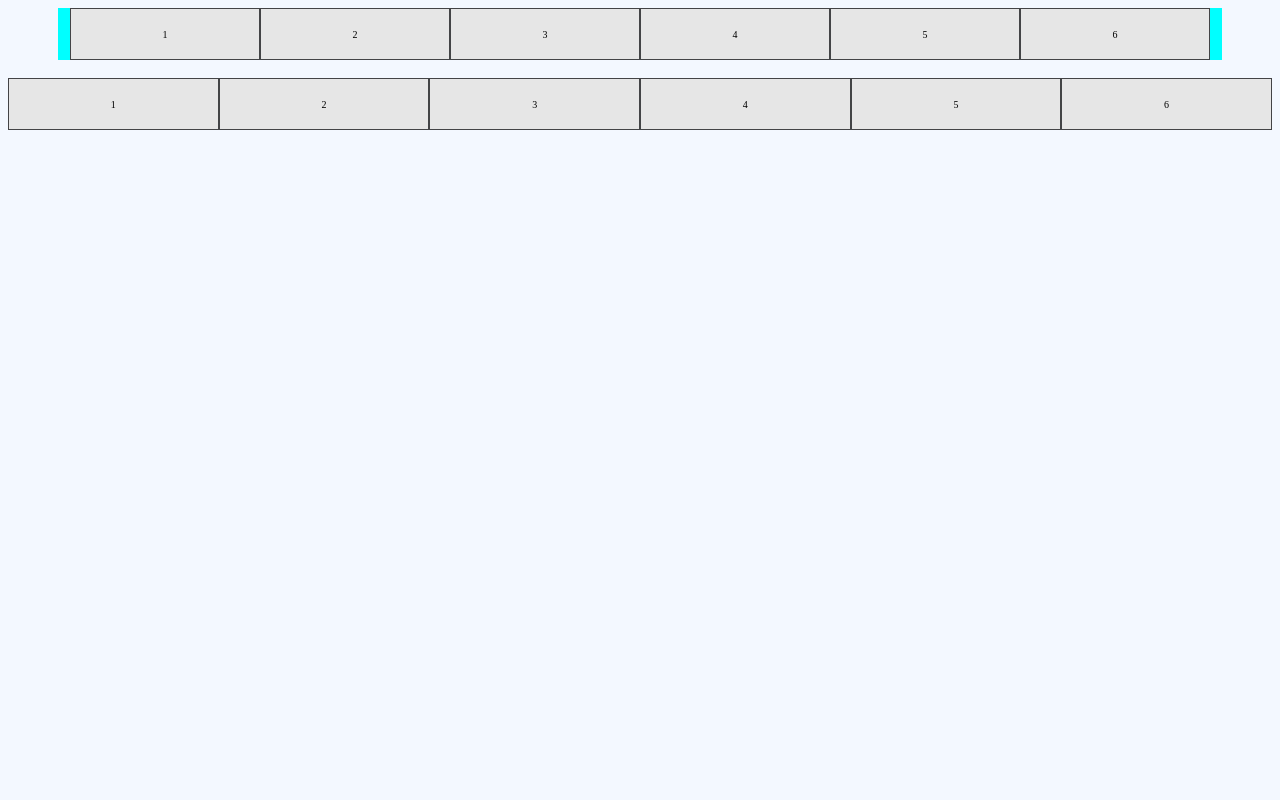
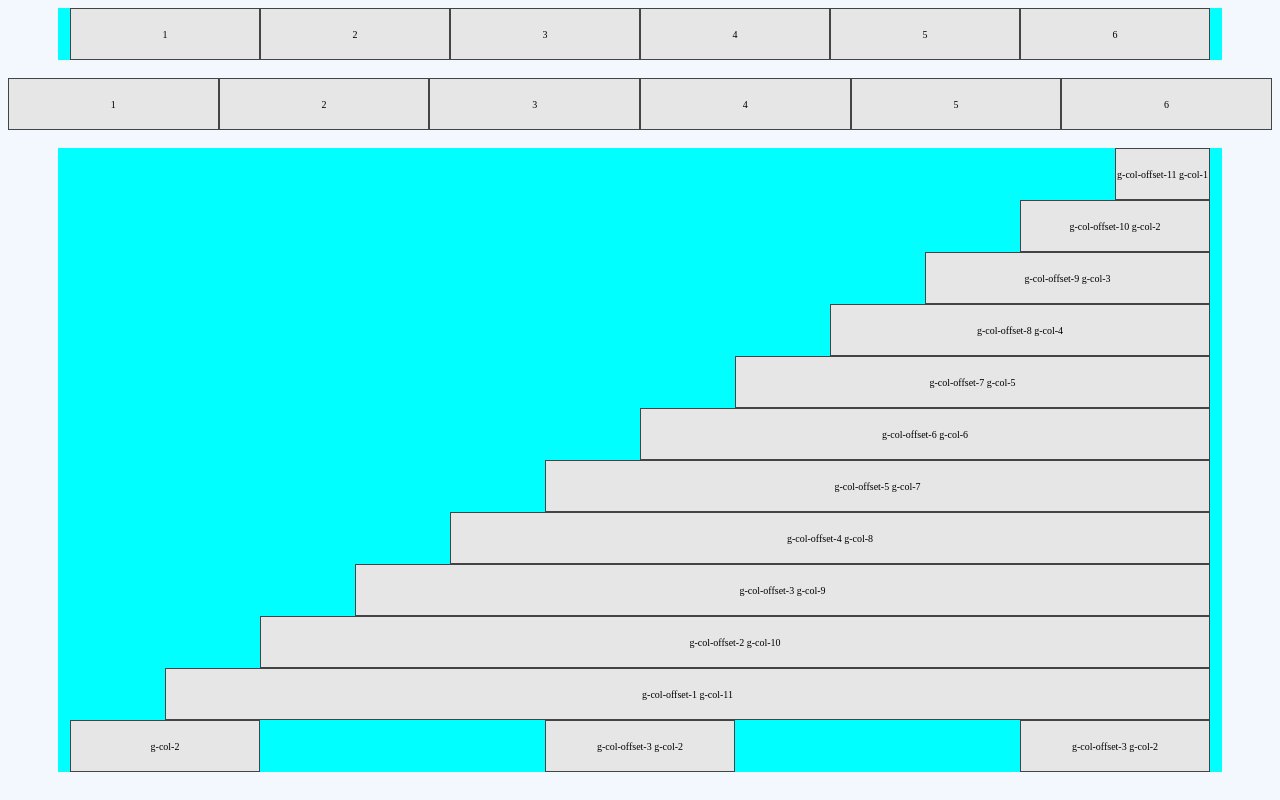
Before and after one commit to Spartanx10000/PlusGrid, a website: page src/index.html in a window 1280 px wide. Drawn offline with Linux system fonts and the light colour scheme.

Commit message:
Added offset
g-col-offset-1 to g-col-offset-11

```diff
--- a/src/css/plusgrid.css
+++ b/src/css/plusgrid.css
@@ -113,3 +113,47 @@
     flex: 0 0 100%;;
     width: 100%;
 }
+
+.g-col-offset-1 {
+    margin-left: 8.33333333%;
+  }
+
+.g-col-offset-2 {
+    margin-left: 16.66666667%;
+}
+
+.g-col-offset-3 {
+    margin-left: 25%;
+}
+
+.g-col-offset-4 {
+    margin-left: 33.33333333%;
+}
+
+.g-col-offset-5 {
+    margin-left: 41.66666667%;
+}
+
+.g-col-offset-6 {
+    margin-left: 50%;
+}
+
+.g-col-offset-7 {
+    margin-left: 58.33333333%;
+}
+
+.g-col-offset-8 {
+    margin-left: 66.66666667%;
+}
+
+.g-col-offset-9 {
+    margin-left: 75%;
+}
+
+.g-col-offset-10 {
+    margin-left: 83.33333333%;
+}
+
+.g-col-offset-11 {
+    margin-left: 91.66666667%;
+}
--- a/src/index.html
+++ b/src/index.html
@@ -30,12 +30,12 @@
 
     <div class="g-container" style="background-color: aqua;">
         <div class="g-row">
-            <div class="g-col-2"><div class="box"> 1</div></div>
-            <div class="g-col-2"><div class="box"> 2</div></div>
-            <div class="g-col-2"><div class="box"> 3</div></div>
-            <div class="g-col-2"><div class="box"> 4</div></div>
-            <div class="g-col-2"><div class="box"> 5</div></div>
-            <div class="g-col-2"><div class="box"> 6</div></div>
+            <div class="g-col-2"><div class="box"> 1 </div></div>
+            <div class="g-col-2"><div class="box"> 2 </div></div>
+            <div class="g-col-2"><div class="box"> 3 </div></div>
+            <div class="g-col-2"><div class="box"> 4 </div></div>
+            <div class="g-col-2"><div class="box"> 5 </div></div>
+            <div class="g-col-2"><div class="box"> 6 </div></div>
         </div>
     </div>
 
@@ -43,13 +43,58 @@
 
     <div class="g-container-fluid" style="background-color: aqua;">
         <div class="g-row">
-            <div class="g-col-2"><div class="box"> 1</div></div>
-            <div class="g-col-2"><div class="box"> 2</div></div>
-            <div class="g-col-2"><div class="box"> 3</div></div>
-            <div class="g-col-2"><div class="box"> 4</div></div>
-            <div class="g-col-2"><div class="box"> 5</div></div>
-            <div class="g-col-2"><div class="box"> 6</div></div>
+            <div class="g-col-2"><div class="box"> 1 </div></div>
+            <div class="g-col-2"><div class="box"> 2 </div></div>
+            <div class="g-col-2"><div class="box"> 3 </div></div>
+            <div class="g-col-2"><div class="box"> 4 </div></div>
+            <div class="g-col-2"><div class="box"> 5 </div></div>
+            <div class="g-col-2"><div class="box"> 6 </div></div>
         </div>
+    </div>
+
+    </br>
+
+    <div class="g-container" style="background-color: aqua;">
+        <div class="g-row">
+            <div class="g-col-offset-11 g-col-1"><div class="box">g-col-offset-11 g-col-1</div></div>
+        </div>
+        <div class="g-row">
+            <div class="g-col-offset-10 g-col-2"><div class="box">g-col-offset-10 g-col-2</div></div>
+        </div>
+        <div class="g-row">
+            <div class="g-col-offset-9 g-col-3"><div class="box">g-col-offset-9 g-col-3</div></div>
+        </div>
+        <div class="g-row">
+            <div class="g-col-offset-8 g-col-4"><div class="box">g-col-offset-8 g-col-4</div></div>
+        </div>
+        <div class="g-row">
+            <div class="g-col-offset-7 g-col-5"><div class="box">g-col-offset-7 g-col-5</div></div>
+        </div>
+        <div class="g-row">
+            <div class="g-col-offset-6 g-col-6"><div class="box">g-col-offset-6 g-col-6</div></div>
+        </div>
+        <div class="g-row">
+            <div class="g-col-offset-5 g-col-7"><div class="box">g-col-offset-5 g-col-7</div></div>
+        </div>
+        <div class="g-row">
+            <div class="g-col-offset-4 g-col-8"><div class="box">g-col-offset-4 g-col-8</div></div>
+        </div>
+        <div class="g-row">
+            <div class="g-col-offset-3 g-col-9"><div class="box">g-col-offset-3 g-col-9</div></div>
+        </div>
+        <div class="g-row">
+            <div class="g-col-offset-2 g-col-10"><div class="box">g-col-offset-2 g-col-10</div></div>
+        </div>
+        <div class="g-row">
+            <div class="g-col-offset-1 g-col-11"><div class="box">g-col-offset-1 g-col-11</div></div>
+        </div>
+
+        <div class="g-row">
+            <div class="g-col-2"><div class="box">g-col-2</div></div>
+            <div class="g-col-offset-3 g-col-2"><div class="box">g-col-offset-3 g-col-2</div></div>
+            <div class="g-col-offset-3 g-col-2"><div class="box">g-col-offset-3 g-col-2</div></div>
+        </div>
+
     </div>
 
 </body>
```
